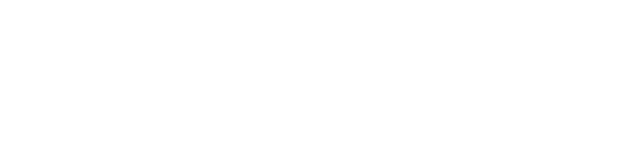
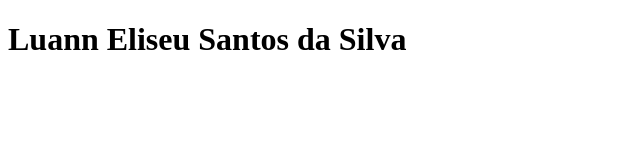
Before and after one commit to FleyLT/Uninter, a plain HTML site: page index.html in a window 1280 px wide. Shown: the whole page, without its empty margins (0-640 px from the left). Drawn offline with Linux system fonts and the light colour scheme.

Commit message:
Resolve conflitos e mescla com repositório remoto

```diff
--- a/index.html
+++ b/index.html
@@ -6,6 +6,6 @@
     <title>Documento</title>
 </head>
 <body>
-
+    <h1>Luann Eliseu Santos da Silva</h1>
 </body>
 </html>
```
